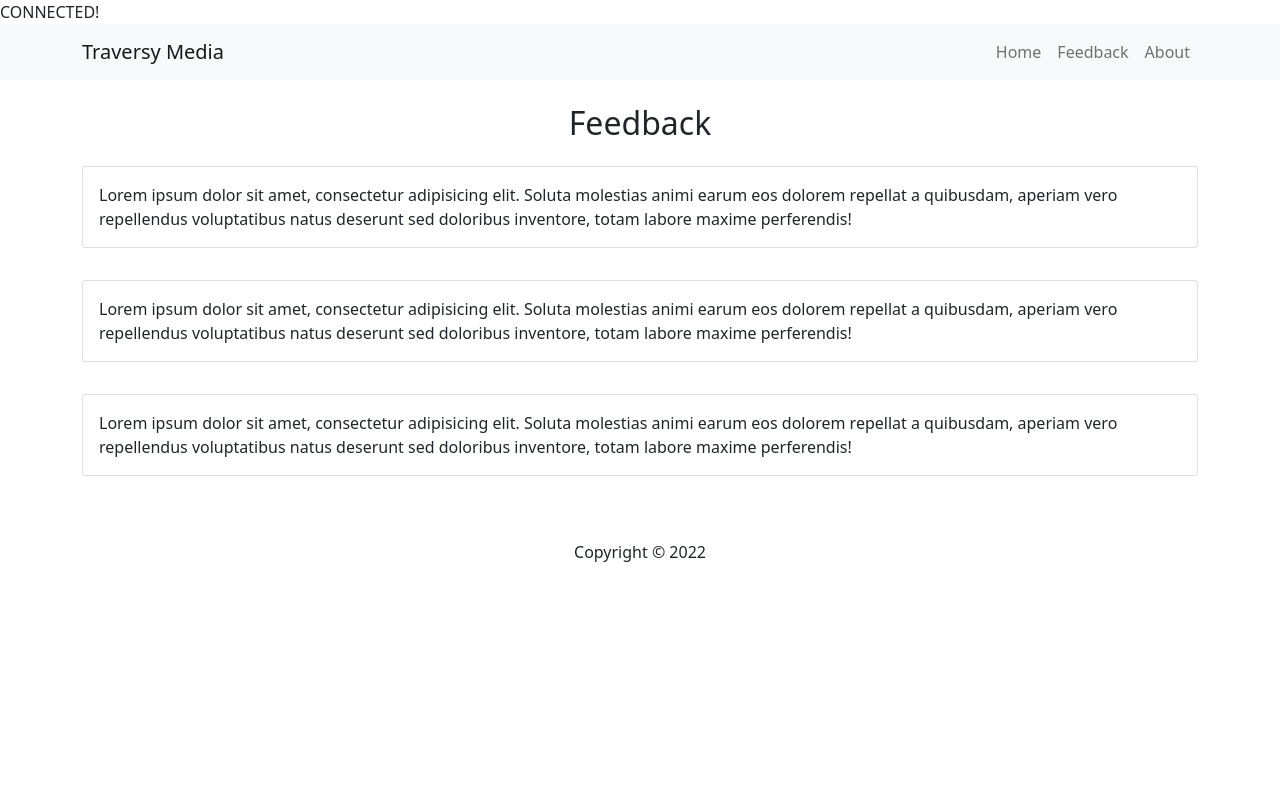
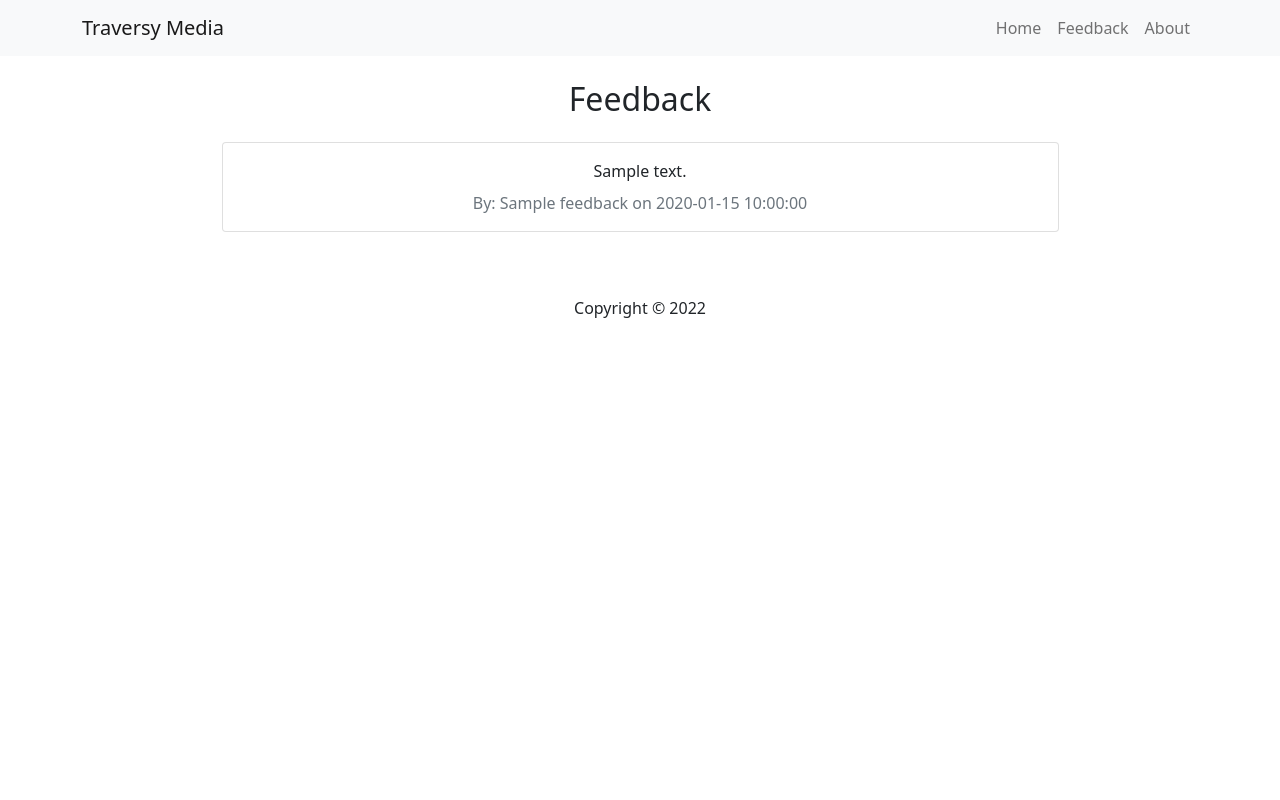
Before and after one commit to KEPHA222/php-fundamentals, a PHP site: page /feedback.php in a window 1280 px wide. Run offline with PHP 8.4, Linux system fonts and the light colour scheme; tables that the repository leaves empty or names only in its code hold one stand-in row (values such as "Sample post").

Commit message:
third commit

```diff
--- a/feedback/config/database.php
+++ b/feedback/config/database.php
@@ -2,15 +2,13 @@
 
 define('DB_HOST', 'localhost');
 define('DB_USER', 'kepha');
-define('DB_PASS', '1234');
-define('DB_NAME', 'php_dev');
+define('DB_PASS', 'password');
+define('DB_NAME', 'phpfundamentals');
 
 //Create connection
 $conn = new mysqli(DB_HOST, DB_USER, DB_PASS, DB_NAME);
 
 //Check Connection
 if($conn->connect_error) {
-    die('Connection Failed ' . $conn->coonect_error);
+    die('Connection Failed ' . $conn->connect_error);
 }
-
-echo 'CONNECTED!';
--- a/feedback/feedback.php
+++ b/feedback/feedback.php
@@ -1,30 +1,27 @@
 <?php include 'inc/header.php' ?>
+
+<?php
+$sql = 'SELECT * FROM feedback';
+$result = mysqli_query($conn, $sql);
+$feedback = mysqli_fetch_all($result, MYSQLI_ASSOC);
+?>
+
         <h2>Feedback</h2>
 
-        <div class="card my-3">
-          <div class="card-body">
-            Lorem ipsum dolor sit amet, consectetur adipisicing elit. Soluta
-            molestias animi earum eos dolorem repellat a quibusdam, aperiam vero
-            repellendus voluptatibus natus deserunt sed doloribus inventore,
-            totam labore maxime perferendis!
-          </div>
-        </div>
+        <?php if(empty($feedback)): ?>
+          <p class="lead mt3">There is no feedback!</p>
+          <?php endif; ?>
 
-        <div class="card my-3">
-          <div class="card-body">
-            Lorem ipsum dolor sit amet, consectetur adipisicing elit. Soluta
-            molestias animi earum eos dolorem repellat a quibusdam, aperiam vero
-            repellendus voluptatibus natus deserunt sed doloribus inventore,
-            totam labore maxime perferendis!
-          </div>
-        </div>
+          <?php foreach($feedback as $item):  ?>
+              <div class="card my-3 w-75">
+                <div class="card-body text-center">
+                  <?php echo $item['body']; ?>
+                  <div class="text-secondary mt-2" >
+                    By: <?php echo $item['name']; ?> on <?php echo $item['date']; ?>
+                  </div>
+                </div>
+              </div>
+          <?php endforeach; ?>
 
-        <div class="card my-3">
-          <div class="card-body">
-            Lorem ipsum dolor sit amet, consectetur adipisicing elit. Soluta
-            molestias animi earum eos dolorem repellat a quibusdam, aperiam vero
-            repellendus voluptatibus natus deserunt sed doloribus inventore,
-            totam labore maxime perferendis!
-          </div>
-        </div>
+
 <?php include 'inc/footer.php' ?>
```
Also changed, not shown: feedback/index.php (+57 -4 lines).
